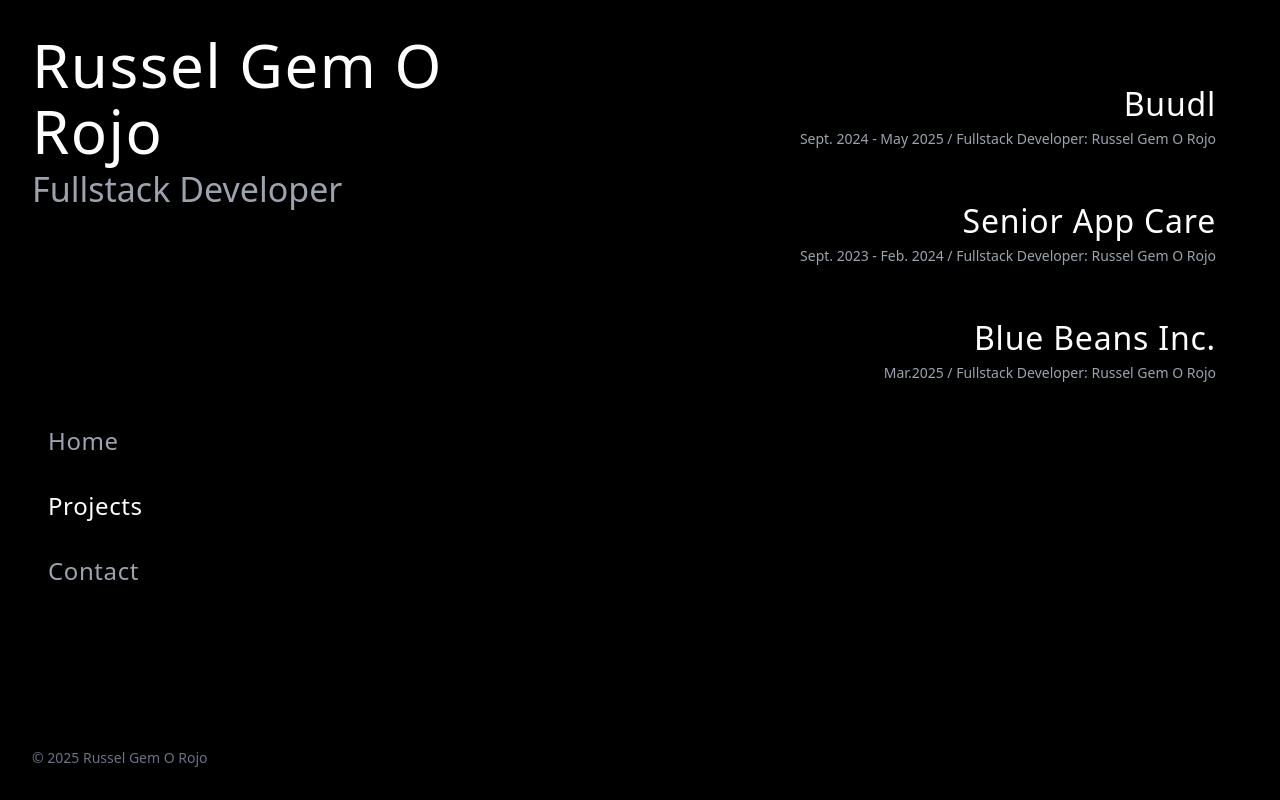
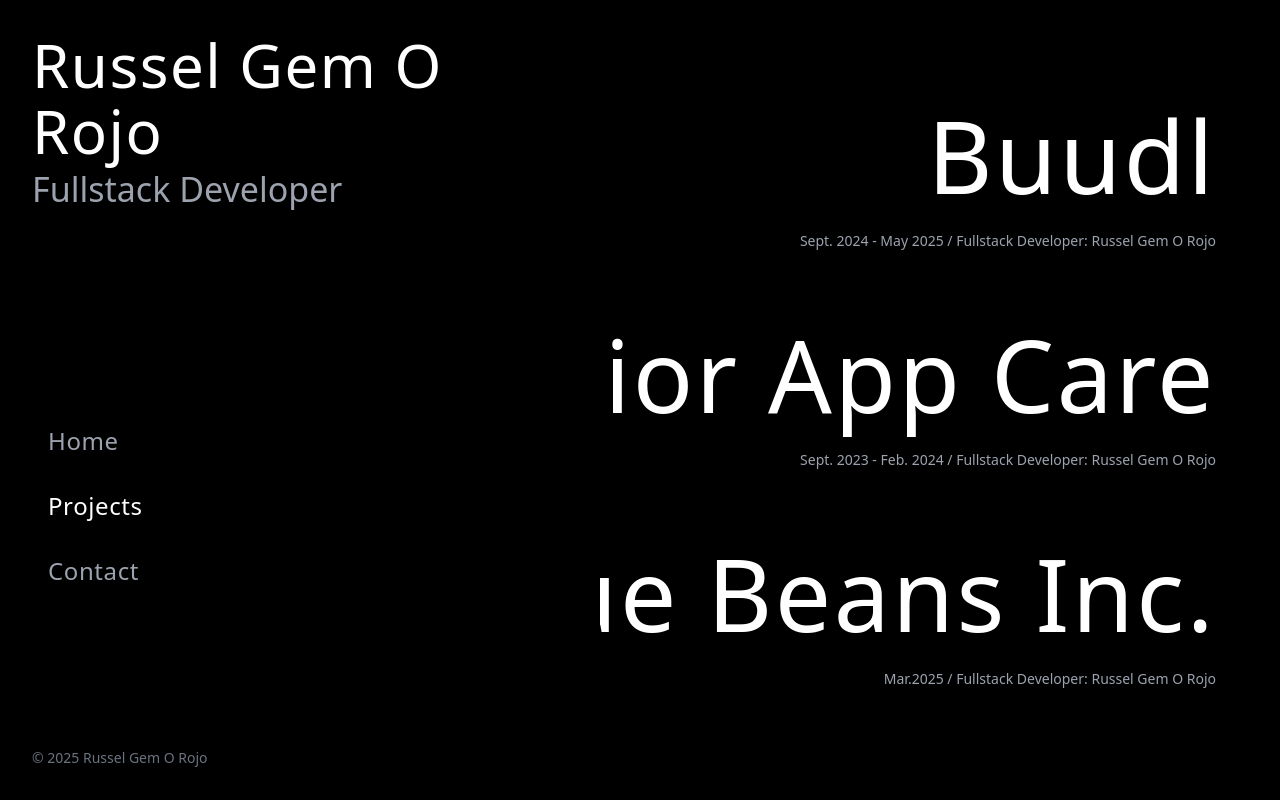
Before and after one commit to Patsimim/Portfolio, a React (Vite) app: page / in a window 1280 px wide. Both pictures are taken after a click on the button "Projects". Built offline with nearby package versions, Linux system fonts and the light colour scheme.

Commit message:
fix: size of the project font

```diff
--- a/src/components/Content/MainContent.jsx
+++ b/src/components/Content/MainContent.jsx
@@ -16,30 +16,6 @@
     const currentNav = navigation.find(nav => nav.id === activeItem);
     return currentNav ? currentNav.label : 'Home';
   };
-
-  // Simple project card component for projects page
-  const SimpleProjectCard = ({ project, index }) => (
-    <article
-      style={styles.simpleProjectCard}
-      onMouseEnter={(e) => {
-        e.currentTarget.style.transform = 'translateX(-8px)';
-        e.currentTarget.querySelector('h3').style.color = '#d1d5db';
-      }}
-      onMouseLeave={(e) => {
-        e.currentTarget.style.transform = 'translateX(0)';
-        e.currentTarget.querySelector('h3').style.color = '#ffffff';
-      }}
-    >
-      <div style={{ textAlign: 'right' }}>
-        <h3 style={styles.simpleProjectTitle}>
-          {project.title}
-        </h3>
-        <div style={styles.simpleProjectMeta}>
-          {project.date} / {project.category}: {project.designer}
-        </div>
-      </div>
-    </article>
-  );
 
   // Right Content Container
   const RightContentContainer = ({ children, className = "" }) => (
@@ -170,7 +146,7 @@
     <div style={styles.projectsPage}>
       <section aria-label="All projects">
         {(projects || []).map((project, index) => (
-          <SimpleProjectCard key={project.id || index} project={project} index={index} />
+          <ProjectCard key={project.id || index} project={project} index={index} />
         ))}
 
         {(!projects || projects.length === 0) && (
@@ -211,57 +187,9 @@
     paddingLeft: '256px',
     position: 'relative'
   },
-  // noiseOverlay: {
-  //   position: 'fixed',
-  //   inset: 0,
-  //   opacity: 0.2,
-  //   pointerEvents: 'none',
-  //   backgroundImage: `
-  //     radial-gradient(circle at 20% 50%, white 1px, transparent 1px),
-  //     radial-gradient(circle at 70% 50%, white 1px, transparent 1px)
-  //   `,
-  //   backgroundSize: '3px 3px, 5px 5px',
-  //   backgroundPosition: '0 0, 2px 2px'
-  // },
-  pageTitle: {
-    position: 'fixed',
-    right: '32px',
-    top: '32px',
-    textAlign: 'right',
-    zIndex: 20
-  },
-  pageTitleText: {
-    fontSize: '18px',
-    fontWeight: '300',
-    color: '#ffffff',
-    letterSpacing: '0.025em'
-  },
   contentContainer: {
     position: 'relative',
     zIndex: 1
-  },
-  // Simple Project Card Styles
-  simpleProjectCard: {
-    marginBottom: '48px',
-    cursor: 'pointer',
-    transition: 'transform 0.2s ease',
-    display: 'flex',
-    justifyContent: 'flex-end',
-    textAlign: 'right'
-  },
-  simpleProjectTitle: {
-    fontSize: 'clamp(24px, 4vw, 32px)',
-    fontWeight: '300',
-    color: '#ffffff',
-    marginBottom: '8px',
-    letterSpacing: '0.025em',
-    transition: 'color 0.3s ease',
-    margin: 0
-  },
-  simpleProjectMeta: {
-    fontSize: '14px',
-    color: '#9ca3af',
-    fontWeight: '300'
   },
   // Right Content Container Styles
   rightContentContainer: {
--- a/src/components/ProjectCard/ProjectCard.jsx
+++ b/src/components/ProjectCard/ProjectCard.jsx
@@ -1,44 +1,25 @@
-import React, { useState } from 'react';
+import React from 'react';
 
 const ProjectCard = ({ project, index }) => {
-  const [isHovered, setIsHovered] = useState(false);
-
   return (
     <article
       style={styles.article}
-      onMouseEnter={() => setIsHovered(true)}
-      onMouseLeave={() => setIsHovered(false)}
-      role="button"
-      tabIndex={0}
-      onKeyDown={(e) => {
-        if (e.key === 'Enter' || e.key === ' ') {
-          console.log(`Selected project: ${project.title}`);
-        }
+      onMouseEnter={(e) => {
+        e.currentTarget.style.transform = 'translateX(-8px)';
+        e.currentTarget.querySelector('h3').style.color = '#d1d5db';
+      }}
+      onMouseLeave={(e) => {
+        e.currentTarget.style.transform = 'translateX(0)';
+        e.currentTarget.querySelector('h3').style.color = '#ffffff';
       }}
     >
-      <div style={styles.container}>
-        <h2 style={{
-          ...styles.title,
-          ...(isHovered ? styles.titleHovered : {})
-        }}>
+      <div style={{ textAlign: 'right' }}>
+        <h3 style={styles.title}>
           {project.title}
-        </h2>
-
-        <div style={{
-          ...styles.metaContainer,
-          ...(isHovered ? styles.metaContainerHovered : {})
-        }}>
-          <div style={styles.metaText}>
-            <time dateTime={project.date}>{project.date}</time> / {project.category}
-            {project.designer && `: ${project.designer}`}
-          </div>
+        </h3>
+        <div style={styles.meta}>
+          {project.date} / {project.category}: {project.designer}
         </div>
-
-        {/* Hover effect line */}
-        <div style={{
-          ...styles.hoverLine,
-          ...(isHovered ? styles.hoverLineVisible : styles.hoverLineHidden)
-        }} />
       </div>
     </article>
   );
@@ -46,58 +27,27 @@
 
 const styles = {
   article: {
+    marginBottom: '48px',
     cursor: 'pointer',
-    marginBottom: '64px',
-    transition: 'all 0.5s ease-out',
+    transition: 'transform 0.2s ease',
     display: 'flex',
-    justifyContent: 'flex-end'
-  },
-  container: {
-    position: 'relative',
+    justifyContent: 'flex-end',
     textAlign: 'right'
   },
   title: {
-    fontSize: 'clamp(48px, 8vw, 144px)',
-    fontWeight: '100',
-    letterSpacing: '-0.025em',
+    fontSize: 'clamp(48px, 8vw, 100px)',
+    fontWeight: '300',
     color: '#ffffff',
-    transition: 'all 0.3s ease',
+    marginBottom: '8px',
+    letterSpacing: '0.025em',
+    transition: 'color 0.3s ease',
     margin: 0
   },
-  titleHovered: {
-    transform: 'translateX(-16px)'
-  },
-  metaContainer: {
-    display: 'flex',
-    flexDirection: 'column',
-    alignItems: 'flex-start',
-    marginTop: '16px',
-    textAlign: 'left',
-    transition: 'all 0.3s ease'
-  },
-  metaContainerHovered: {
-    transform: 'translateX(-8px)'
-  },
-  metaText: {
-    fontSize: '12px',
+  meta: {
+    fontSize: '14px',
     color: '#9ca3af',
     fontWeight: '300'
-  },
-  hoverLine: {
-    position: 'absolute',
-    right: 0,
-    top: '50%',
-    height: '1px',
-    backgroundColor: '#ffffff',
-    transition: 'all 0.3s ease'
-  },
-  hoverLineVisible: {
-    width: '48px',
-    opacity: 1
-  },
-  hoverLineHidden: {
-    width: 0,
-    opacity: 0
   }
 };
+
 export default ProjectCard;
```
